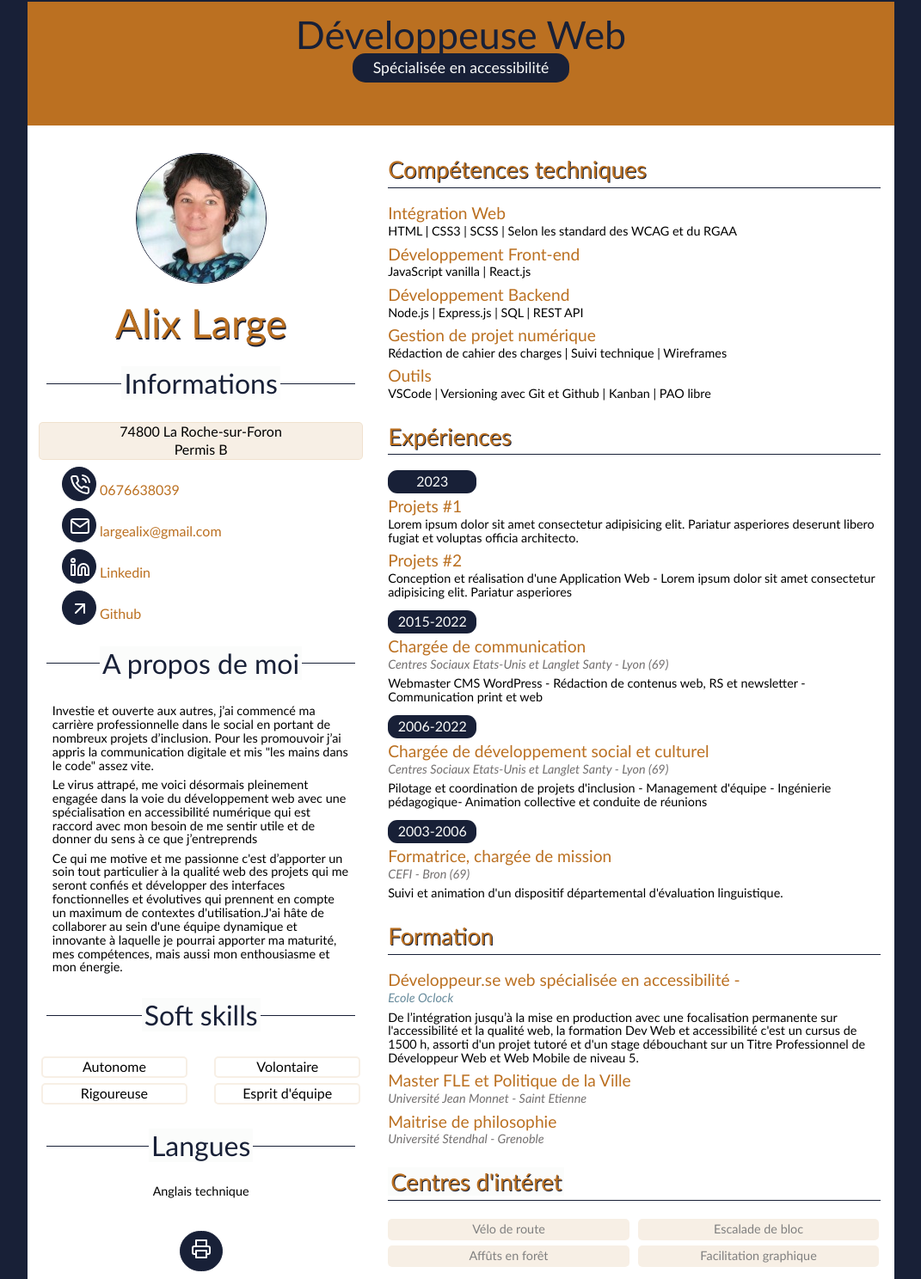
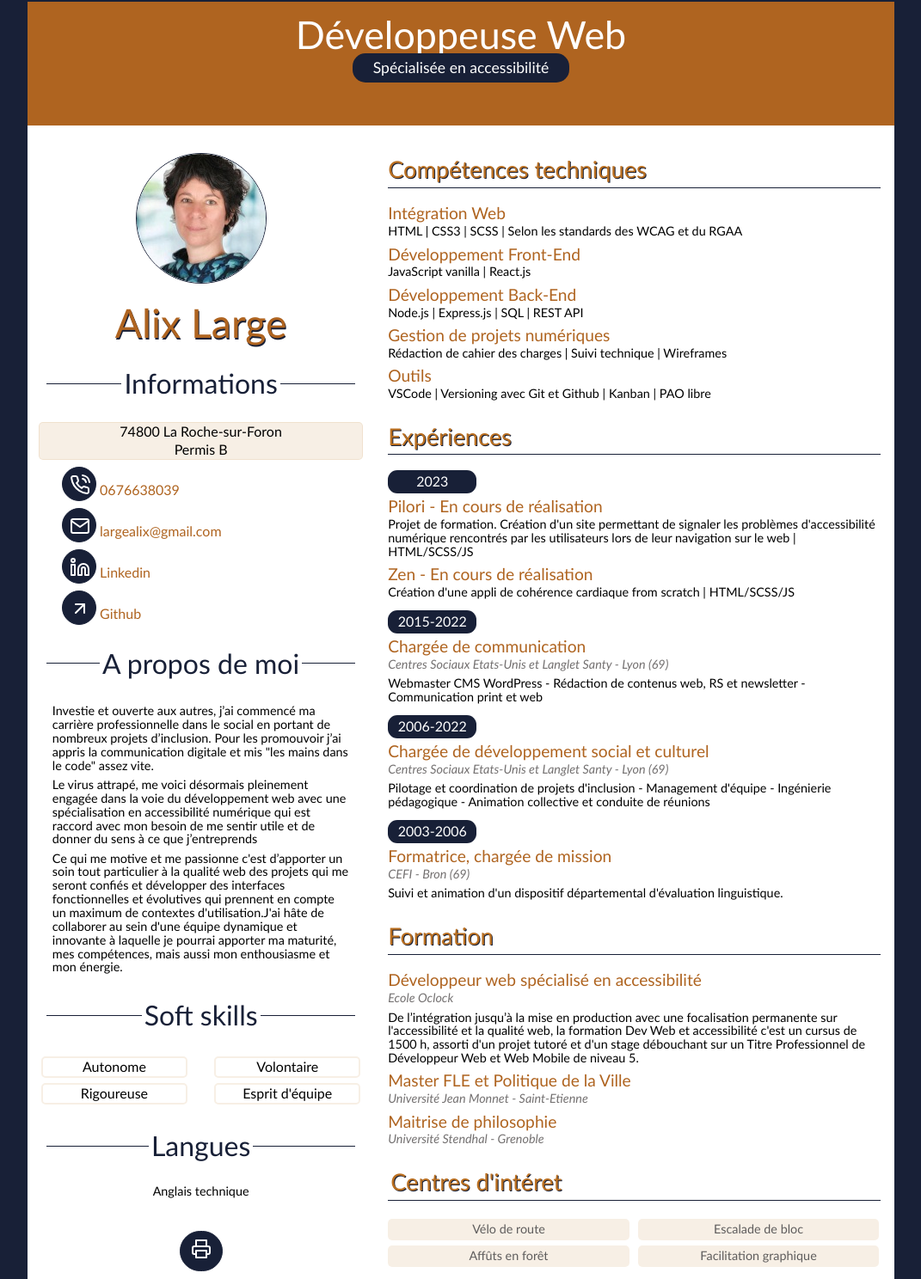
Before and after one commit to alix-large/alix-large.github.io, a website built with Parcel: page src/index.html in a window 1280 px wide. Shown: the top 1488 px of the page at 86% size, without its empty margins (104-1175 px from the left). Built offline with nearby package versions, Linux system fonts and the light colour scheme.

Commit message:
Modified contrast color

```diff
--- a/src/index.html
+++ b/src/index.html
@@ -57,8 +57,8 @@
                     <a class="intro__link" href="https://github.com/alix-large" target="_blank">
                         <span class="intro__ico"><i role="img" focusable="false" data-feather="arrow-up-right"></i></span>
                         <span class="intro__txt">Github</span>
+                        <span class="sr-only"> Consulter le gitHub d'Alix</span>
                     </a>
-                    <span class="sr-only"> Aller sur le github d'Alix</span>
                     </li>
                 </ul>
             </div>
@@ -81,8 +81,8 @@
             <p class="intro__desc intro__desc--center">Anglais technique</p>
 
             <p>
-                <button class="btn">
-                    <i role="img" focusable="false" data-feather="printer"></i>
+                <button type="button" class="btn">
+                    <i role="img" focusable="false" aria-label="imprimer le cv" data-feather="printer"></i>
                 </button>
             </p>
         </section>
@@ -93,22 +93,21 @@
             <article class="bloc__article">
                 <h3 class ="bloc__title">Compétences techniques</h3>
                 <h4 class="bloc__intitul">Intégration Web</h4>
-                <p class= "intro__desc">HTML | CSS3 | SCSS | Selon les standard des  WCAG et du RGAA</p>
-                <h4 class="bloc__intitul">Développement Front-end</h4>
+                <p class= "intro__desc">HTML | CSS3 | SCSS | Selon les standards des  WCAG et du RGAA</p>
+                <h4 class="bloc__intitul">Développement Front-End</h4>
                 <p class= "intro__desc">JavaScript vanilla | React.js </p>
-                <h4 class="bloc__intitul">Développement Backend</h4>
+                <h4 class="bloc__intitul">Développement Back-End</h4>
                 <p class= "intro__desc">Node.js | Express.js | SQL | REST API</p>
-                <h4 class="bloc__intitul">Gestion de projet numérique</h4>
+                <h4 class="bloc__intitul">Gestion de projets numériques</h4>
                 <p class="intro__desc">Rédaction de cahier des charges | Suivi technique | Wireframes</p>
                 <h4 class="bloc__intitul">Outils</h4>
                 <p class="intro__desc">VSCode | Versioning avec Git et Github | Kanban | PAO libre</p>
                 <h3 class ="bloc__title">Expériences</h3>
                 <p class="bloc__date">2023</p>
-                <h4 class="bloc__intitul">Projets #1</h4>
-                <p class= "intro__desc">Lorem ipsum dolor sit amet consectetur adipisicing elit. Pariatur asperiores deserunt libero fugiat et voluptas  officia architecto.
-                </p>
-                <h4 class="bloc__intitul">Projets #2</h4>
-                <p class= "intro__desc">Conception et réalisation d'une Application Web - Lorem ipsum dolor sit amet consectetur adipisicing elit. Pariatur asperiores</p>
+                <h4 class="bloc__intitul">Pilori - En cours de réalisation</h4>
+                <p class= "intro__desc">Projet de formation. Création d'un site permettant de signaler les problèmes d'accessibilité numérique rencontrés par les utilisateurs lors de leur navigation sur le web | HTML/SCSS/JS </p>
+                <h4 class="bloc__intitul"> Zen - En cours de réalisation</h4>
+                <p class= "intro__desc">Création d'une appli de cohérence cardiaque from scratch | HTML/SCSS/JS </p>
                 <p class="bloc__date">2015-2022</p>
                 <h4 class="bloc__intitul">Chargée de communication</h4>
                 <p class= "intro__desc intro__desc--italic">Centres Sociaux Etats-Unis et Langlet Santy - Lyon (69)</p>
@@ -116,18 +115,18 @@
                 <p class="bloc__date">2006-2022</p>
                 <h4 class="bloc__intitul">Chargée de développement social et culturel</h4>
                 <p class= "intro__desc intro__desc--italic">Centres Sociaux Etats-Unis et Langlet Santy - Lyon (69)</p>
-                <p class= "intro__desc">Pilotage et coordination de projets d'inclusion -  Management d'équipe - Ingénierie pédagogique- Animation collective et conduite de réunions</p>
+                <p class= "intro__desc">Pilotage et coordination de projets d'inclusion -  Management d'équipe - Ingénierie pédagogique - Animation collective et conduite de réunions</p>
                 <p class="bloc__date">2003-2006</p>
                 <h4 class="bloc__intitul">Formatrice, chargée de mission </h4>
                 <p class= "intro__desc intro__desc--italic">CEFI - Bron (69) </p>
                 <p class= "intro__desc">Suivi et animation d'un dispositif départemental d'évaluation linguistique.</p>
 
                 <h3 class ="bloc__title" >Formation</h3>
-                <h4 class="bloc__intitul">Développeur.se web spécialisée en accessibilité - </h4>
+                <h4 class="bloc__intitul">Développeur web spécialisé en accessibilité </h4>
                 <p class= "intro__desc intro__desc--italic"><a href="https://oclock.io/" target="_blank">Ecole Oclock</a></p>
                 <p class= "intro__desc">De l’intégration jusqu’à la mise en production avec une focalisation permanente sur l'accessibilité et la qualité web, la formation Dev Web et accessibilité c'est un cursus de 1500 h, assorti d'un projet tutoré et d'un stage débouchant sur un Titre Professionnel de Développeur Web et Web Mobile de niveau 5.</p>
                 <h4 class="bloc__intitul" >Master FLE et Politique de la Ville</h4>
-                <p class= "intro__desc intro__desc--italic">Université Jean Monnet - Saint Etienne</p>
+                <p class= "intro__desc intro__desc--italic">Université Jean Monnet - Saint-Etienne</p>
                 <h4 class="bloc__intitul">Maitrise de philosophie</h4>
                 <p class= "intro__desc intro__desc--italic">Université Stendhal - Grenoble</p>
 
--- a/src/styles/_global.scss
+++ b/src/styles/_global.scss
@@ -55,7 +55,7 @@ img {
 
 a {
     text-decoration: none;
-    color: rgb(102, 138, 155);
+    color: #747171;
 
     &:hover {
       color: var.$text-color-variation;
--- a/src/styles/_var.scss
+++ b/src/styles/_var.scss
@@ -1,6 +1,5 @@
 $text-color : rgb(1, 18, 18);
-$text-color-variation : #BB7021;
+$text-color-variation : #AF6420;
 $background-color-orange-transp : #bb70211d;
-$background-color :  rgb(251, 252, 251);
-$background-color-variation :  rgb(251, 252, 251);
+$background-color :  rgb(255, 255, 255);
 $background-color-dark : #182037;
--- a/src/styles/components/_header.scss
+++ b/src/styles/components/_header.scss
@@ -34,7 +34,7 @@
         line-height: 1;
         text-align: center;
         margin : 0.1rem 0;
-        color: var.$background-color-dark;
+        color: var.$background-color;
         padding-top: 1rem;
         display: flex;
         flex-direction: column;
--- a/src/styles/components/_intro.scss
+++ b/src/styles/components/_intro.scss
@@ -32,7 +32,7 @@
     }
     //Pour masquer la ligne au niveau du titre,on met un background de la même couleur que le container
     &__line {
-        background-color: var.$background-color-variation;
+        background-color: var.$background-color;
         padding: 0 3px;
     }
 
@@ -168,7 +168,7 @@
         padding: 0.2rem;
         text-align: center;
         margin: 0.2rem 0.1rem 0.2rem 0;
-        color : gray;
+        color : #5f5d5d;
 
         @include mixin.printA4 {
             line-height: 10pt;
```
Also changed, not shown: dist/index.html, 2 other files.
